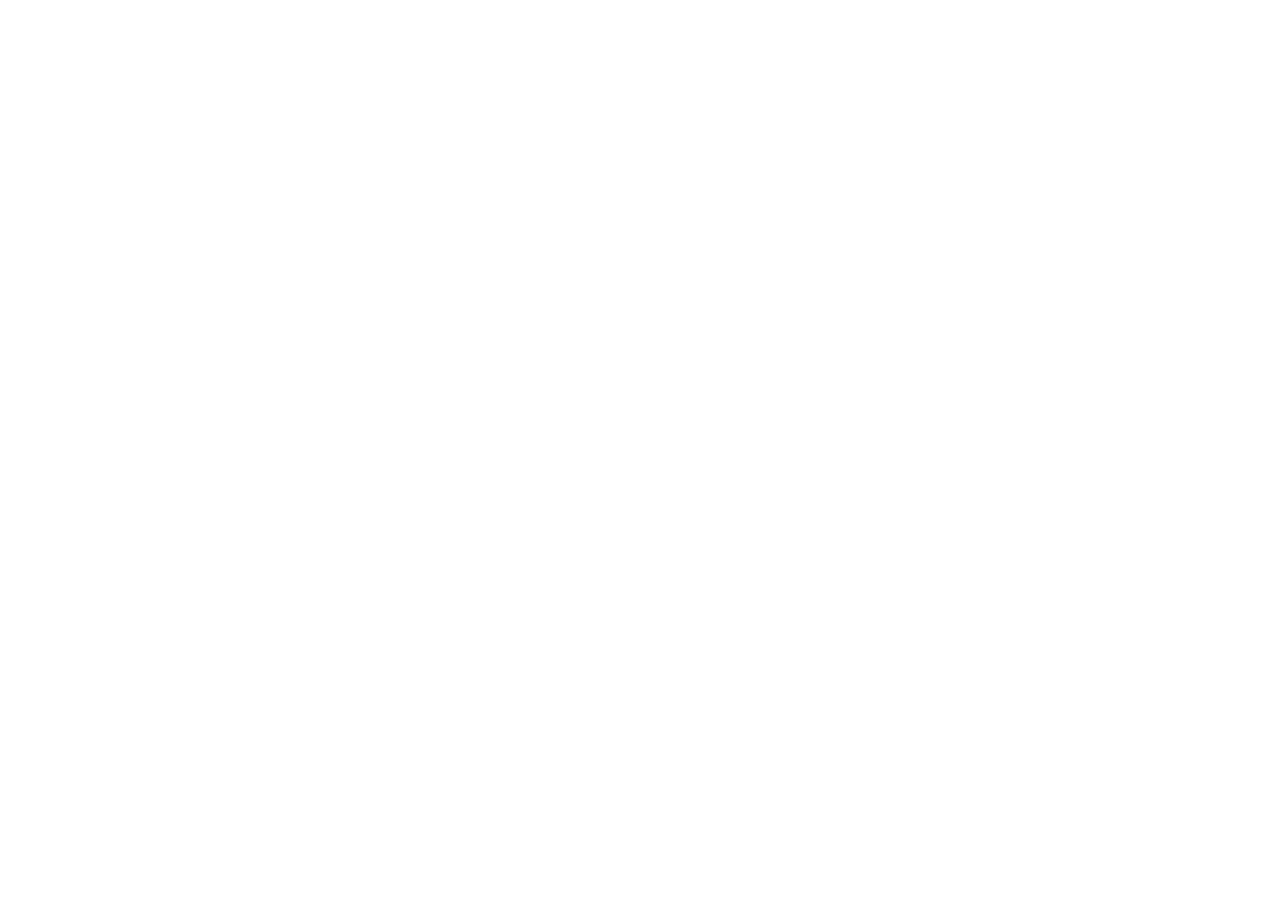
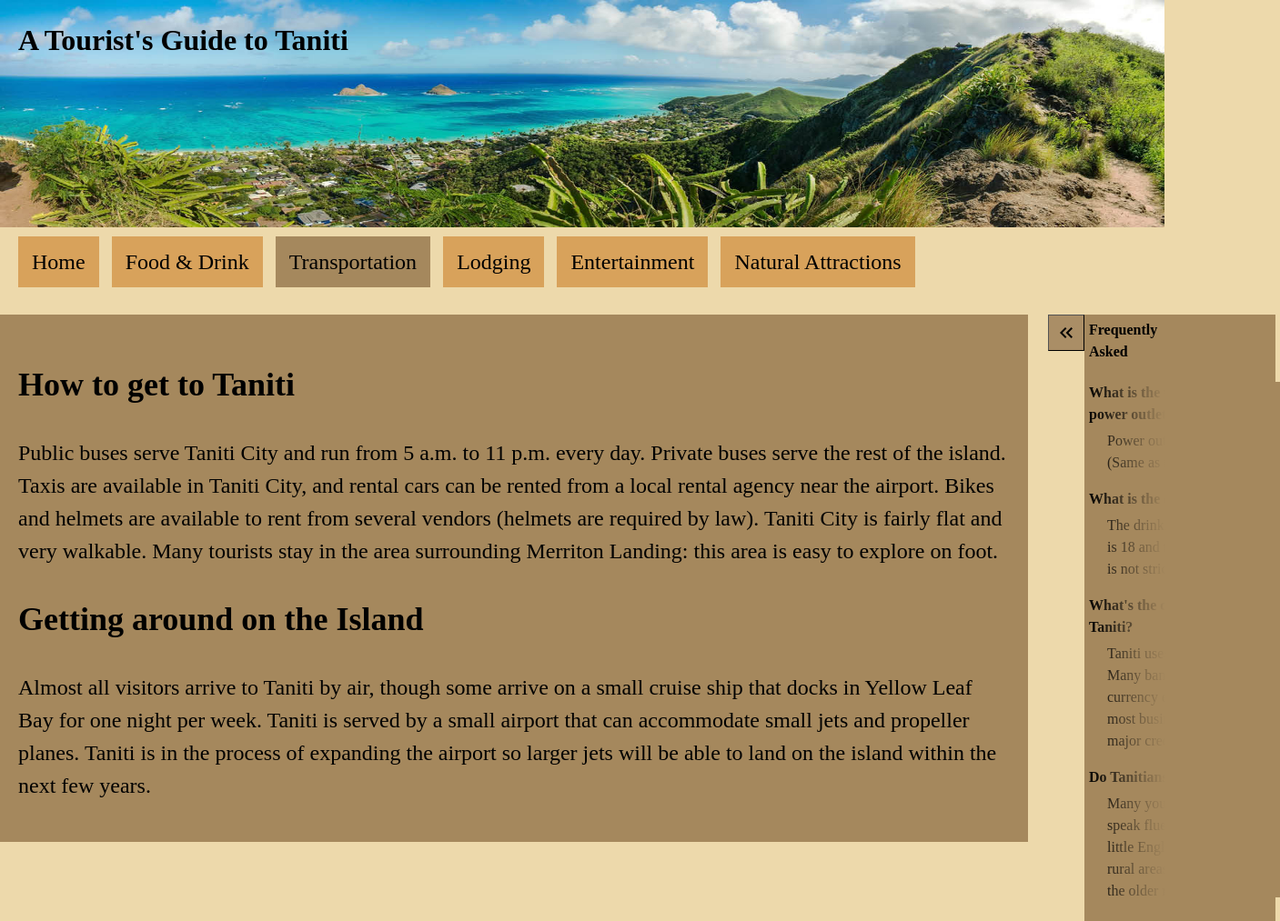
Before and after one commit to antitony/Taniti-Website, a plain HTML site: page transportation.html in a window 1280 px wide. Shown: the whole page at 91% size, 1407 px wide, since content can reach past the window. Before the commit the page ends 800 px from the top, so only its background shows below. Drawn offline with Linux system fonts and the light colour scheme.

Commit message:
updated files

```diff
--- a/styles.css
+++ b/styles.css
@@ -1,84 +1,141 @@
-body, h1, h2, h3, p, ul, li {
+
+body{
     margin: 0;
-    padding: 0;
+    line-height: 1.5;
+    overflow-x: hidden;
+    background-color: #edd9ab;
+}
+header{
+    background-image: url("HEADER.jpg");
+    background-size:100% 100%;
+    background-repeat: no-repeat;
+    background-position-y:center;
+    height: 250px;
 }
 
-.container {
-    max-width: 1200px;
-    margin: 0 auto;
+header h1{
     padding: 20px;
-    display: flex;
-    flex-wrap: wrap;
+    margin-top: 0px;
+
+}
+.wrapper{
+    display:flex;
+
+}
+nav{
+    display: inline-block;
+    justify-items: center;
+    margin-top: 20px;
+}
+nav a {
+    color: black;
+    text-decoration: none;
+    font-size: 24px;
+    padding: 15px;
+    margin-right: 10px;
+    background-color: rgb(216, 162, 91);
+}
+nav a:nth-child(1){
+    margin-left: 20px;
 }
 
-header {
-    width: 100%;
-    text-align: center;
-    padding: 20px 0;
+.main{
+    padding: 20px;
+    background-color: #a5885d;
+    margin-top: 20px;
+    margin-right: 150px;
+    font-size: 24px;
+
+}
+.main img{
+    height:300px;
+    float: right;
+    text-wrap:wrap;
 }
 
-main {
-    flex: 1;
-    padding: 0 20px;
+.sidePanelToggle{
+    margin-top: 20px;
+    right: 88px;
+    width: 40px;
+    height: 40px;
+    flex-shrink: 0;
+    display: grid;
+    position: absolute;
+    place-items: center;
+    cursor: pointer;
+    background-color: #aa8e66;
+    border-width: 1px;
+    box-shadow: black;
+
+
 }
 
-article {
-    margin-bottom: 40px;
+.sp-icon-close {
+    display: none !important;
 }
 
-.popout-tab {
-    position: fixed;
-    top: 50%;
-    right: -200px;
-    background-color: #000000;
-    padding: 20px;
-    border-radius: 5px 0 0 5px;
-    transform: translateY(-50%);
-    transition: right 0.3s ease;
+.FAQS {
+    right: -122px;
+    margin-top: 20px;
+    width: 200px;
+    flex-shrink: 0;
+    padding: 5px;
+    position: absolute;
+    background-color: #a5885d;
+}
+.questions p:nth-child(2n+1){
+    font-weight:  bold;
+    margin-bottom: 0px;
+}
+.questions p:nth-child(2n+2){
+    padding-left: 20px;
+    margin-top: 5px;
 }
 
-.popout-tab.active {
-    right: 0;
+.FAQS .questions::before{
+    content: "";
+    position: absolute;
+    width: 100%;
+    height: 85%;
+    pointer-events: none;
+    background: linear-gradient(to left, #a5885d 60%,  transparent 100%);
 }
 
-#close-btn {
-    position: absolute;
-    top: 5px;
-    right: 5px;
-    border: none;
-    background: none;
-    font-size: 20px;
-    cursor: pointer;
+.FAQS h4{
+    margin-top: 0px;
+    width: 1px;
 }
 
-h3 {
-    margin-bottom: 10px;
+.sidePanelOpen .FAQS h4{
+    width:fit-content;
+}
+.sidePanelOpen .FAQS .questions::before{
+    background: transparent;
+}
+.sidePanelOpen .FAQS{
+    position: relative;
+    right:auto;
+}
+.sidePanelOpen .sidePanelToggle{
+    position: relative;
+    right: auto;
+}
+.sidePanelOpen .sp-icon-open{
+    display: none !important;
+}
+.sidePanelOpen .sp-icon-close{
+    display: initial !important;
+}
+.sidePanelOpen .main{
+    margin-right: 20px;
+    margin-bottom: auto;
+
 }
 
-ul {
-    list-style: none;
+.activePage {
+    background-color: #a5885d;
 }
 
-ul li {
-    margin-bottom: 10px;
+nav a:hover {
+    background-color: #aa8e66;
 }
-
-a {
-    color: #333;
-    text-decoration: none;
-}
-
-@media screen and (max-width: 768px) {
-    .container {
-        flex-direction: column;
-    }
-
-    .popout-tab {
-        width: 200px;
-        right: -200px;
-    }
-
-    .popout-tab.active {
-        right: 0;
-    }
-}
--- a/transportation.html
+++ b/transportation.html
@@ -0,0 +1,71 @@
+<!DOCTYPE html>
+<html lang="en">
+<head>
+    <meta charset="UTF-8">
+    <meta name="viewport" content="width=device-width, initial-scale=1.0">
+    <title>Tourist's Guide to Taniti</title>
+    <link href="styles.css" rel="stylesheet">
+    <link href="https://fonts.googleapis.com/icon?family=Material+Icons" rel="stylesheet">
+</head>
+<body>
+        <header>
+            <h1>A Tourist's Guide to Taniti</h1>
+        </header>
+            <nav>
+                <a href="index.html">Home</a>
+                <a href="food&Drink.html">Food & Drink</a>
+                <a href="transportation.html"class="activePage">Transportation</a>
+                <a href="lodging.html">Lodging</a>
+                <a href="entertainment.html">Entertainment</a>
+                <a href="attractions.html">Natural Attractions</a>
+            <nav>
+        <main>
+            <div class="wrapper">
+                <div class="main">
+                    <section>
+                        <h2>How to get to Taniti</h2>
+                        <p>Public buses serve Taniti City and run from 5 a.m. to 11 p.m. every day. Private buses serve the rest of the island.
+                            Taxis are available in Taniti City, and rental cars can be rented from a local rental agency near the airport.
+                            Bikes and helmets are available to rent from several vendors (helmets are required by law).
+                            Taniti City is fairly flat and very walkable.
+                            Many tourists stay in the area surrounding Merriton Landing: this area is easy to explore on foot.</p>
+                        <h2>Getting around on the Island</h2>
+                        <p>Almost all visitors arrive to Taniti by air, though some arrive on a small cruise ship that docks in Yellow Leaf Bay for one night per week. Taniti is served by a small airport that can accommodate small jets and propeller planes. Taniti
+                            is in the process of expanding the airport so larger jets will be able to land on the island within the next few years. </p>
+
+                     </section>
+                </div>
+
+
+                <button class="sidePanelToggle" type="button">
+                    <span class="material-icons sp-icon-open">keyboard_double_arrow_left</span>
+                    <span class="material-icons sp-icon-close">keyboard_double_arrow_right</span>
+                </button>
+
+                <div class="FAQS">
+                    <h4>Frequently Asked</h4>
+                    <div class="questions">
+                        <p>What is the voltage of the power outlets?</p>
+                        <p>Power outlets are 120 volts (Same as the US)</p>
+                        <p>What is the drinking age?</p>
+                        <p>The drinking age on Taniti is 18 and the drinking age is not strictly enforced.</p>
+                        <p>What's the currency in Taniti?</p>
+                        <p>Taniti uses the US dollar. Many banks facilitate currency exchange and most businesses accept major credit cards.</p>
+                        <p>Do Tanitians speak english?</p>
+                        <p>Many younger Tanitians speak fluent English. Very little English is spoken in rural areas, especially by the older residents.</p>
+                    </div>
+                </div>
+            </div>
+        </main>
+
+
+    <script>
+        document.querySelector(".sidePanelToggle").addEventListener("click", ()=>{
+            if(document.querySelector(".sidePanelOpen") !==null){
+            document.querySelector(".wrapper").classList.toggle("sidePanelOpen")}
+            else{document.querySelector(".wrapper").classList.add(".sidePanelOpen")
+                document.querySelector(".wrapper").classList.toggle("sidePanelOpen")}
+        });
+    </script>
+</body>
+</html>
```
Also changed, not shown: attractions.html (+68 -0 lines), entertainment.html (+70 -0 lines), food&Drink.html (+68 -0 lines), index.html (+39 -7 lines), lodging.html (+67 -0 lines).
